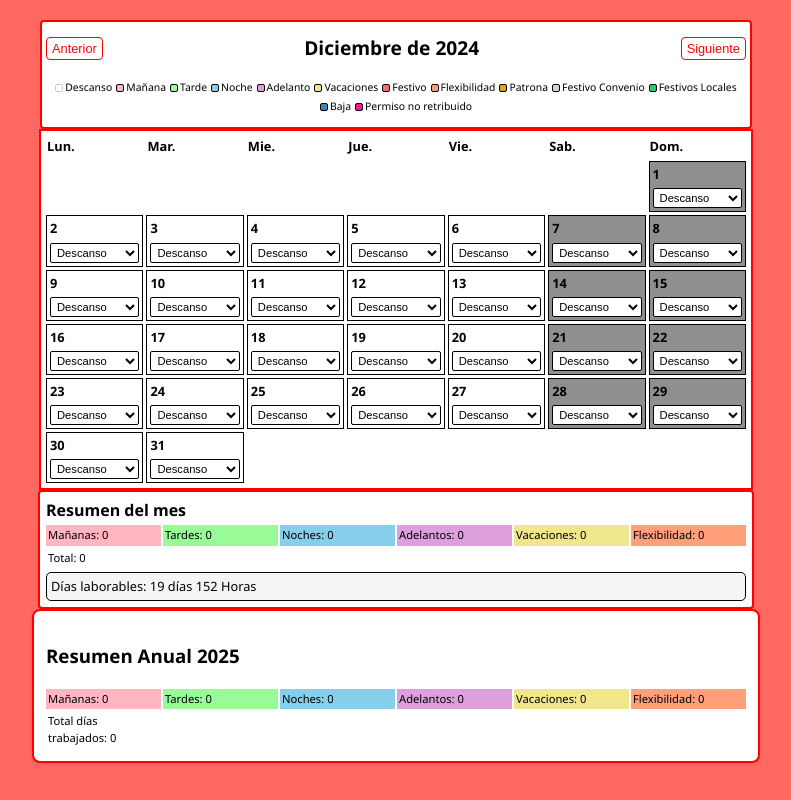
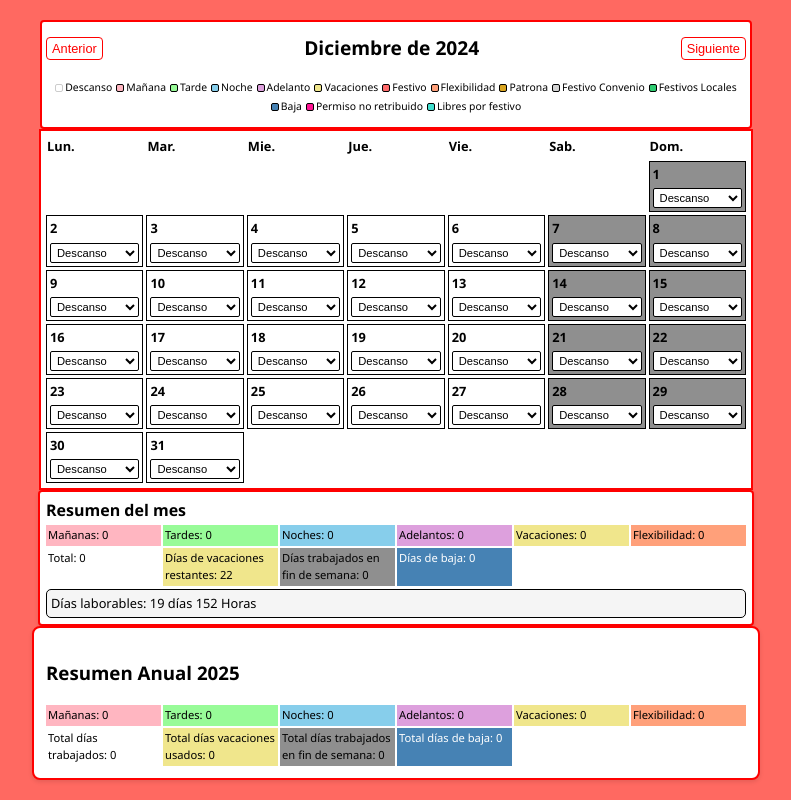
Before and after one commit to Jonh19800208/Calendario-iOS, a plain HTML site: page index.html in a window 1280 px wide. Both pictures are taken after a click on the button "Anterior". Shown: the whole page, without its empty margins (244-1035 px from the left). Drawn offline with Linux system fonts and the light colour scheme.

Commit message:
Add files via upload

```diff
--- a/index.html
+++ b/index.html
@@ -17,6 +17,7 @@
       --festivo-convenio: #D3D3D3;
       --turno-b: #4682B4;
       --turno-pnr: #FF1493;
+      --turno-lpf: #40E0D0;
     }
 
     body {
@@ -170,6 +171,7 @@
     .turno-select option[value="FL"] { background-color: var(--turno-fl); }
     .turno-select option[value="B"] { background-color: var(--turno-b); color: white; }
     .turno-select option[value="PNR"] { background-color: var(--turno-pnr); color: white; }
+    .turno-select option[value="LPF"] { background-color: var(--turno-lpf); }
 
     .day-content {
       padding: 1px;
@@ -186,6 +188,7 @@
     .turno-fl { background-color: var(--turno-fl); }
     .turno-b { background-color: var(--turno-b); color: white; }
     .turno-pnr { background-color: var(--turno-pnr); color: white; }
+    .turno-lpf { background-color: var(--turno-lpf); }
 
     .summary {
       background-color: white;
@@ -215,6 +218,10 @@
       padding: 2px;
       font-size: 0.7rem;
       font-weight: 500;
+    }
+
+    .vacation-count {
+      background-color: #F0E68C !important;  /* Light khaki yellow */
     }
 
     .annual-summary {
@@ -248,37 +255,6 @@
       margin: 0.5rem 0;
     }
   </style>
-  <script>
-    // ... [Todo el código original del script] ...
-
-    // ========== AÑADE ESTAS 3 FUNCIONES AL FINAL DEL SCRIPT ==========
-    function initializeStorage() {
-        for (let month = 0; month < 12; month++) {
-            const lastDay = new Date(2025, month + 1, 0).getDate();
-            for (let day = 1; day <= lastDay; day++) {
-                const fecha = `2025-${String(month + 1).padStart(2, '0')}-${String(day).padStart(2, '0')}`;
-                if (!localStorage.getItem(fecha)) {
-                    localStorage.setItem(fecha, '');
-                }
-            }
-        }
-    }
-
-    function resetStorage() {
-        if (confirm("¿Borrar todos los turnos asignados?")) {
-            localStorage.clear();
-            initializeStorage();
-            renderCalendar();
-            alert("¡Calendario reiniciado!");
-        }
-    }
-
-    // Inicializar al cargar la página
-    window.addEventListener('DOMContentLoaded', () => {
-        initializeStorage();
-        renderCalendar();
-    });
-</script>
 
   <div class="controls">
     <div class="month-nav">
@@ -340,6 +316,10 @@
         <div class="legend-color" style="background-color: var(--turno-pnr)"></div>
         <span>Permiso no retribuido</span>
       </div>
+      <div class="legend-item">
+        <div class="legend-color" style="background-color: var(--turno-lpf)"></div>
+        <span>Libres por festivo</span>
+      </div>
     </div>
   </div>
 
@@ -354,6 +334,9 @@
       <div class="summary-item turno-v" id="count-v">Vacaciones: 0</div>
       <div class="summary-item turno-fl" id="count-fl">Flexibilidad: 0</div>
       <div class="summary-item" id="count-total">Total: 0</div>
+      <div class="summary-item vacation-count" id="vacation-days">Días de vacaciones restantes: 22</div>
+      <div class="summary-item" id="weekend-days" style="background-color: #8f8f8f">Días trabajados en fin de semana: 0</div>
+      <div class="summary-item turno-b" id="count-b">Días de baja: 0</div>
     </div>
     <div id="workDaysInfo" class="work-days-info"></div>
   </div>
@@ -368,6 +351,9 @@
       <div class="summary-item turno-v" id="annual-v">Vacaciones: 0</div>
       <div class="summary-item turno-fl" id="annual-fl">Flexibilidad: 0</div>
       <div class="summary-item" id="annual-total">Total días trabajados: 0</div>
+      <div class="summary-item vacation-count" id="annual-vacation-days">Total días vacaciones usados: 0</div>
+      <div class="summary-item" id="annual-weekend-days" style="background-color: #8f8f8f">Total días trabajados en fin de semana: 0</div>
+      <div class="summary-item turno-b" id="annual-b">Total días de baja: 0</div>
     </div>
   </div>
 
@@ -387,7 +373,8 @@
       'F': 'Festivo',
       'FL': 'Flexibilidad',
       'B': 'Baja',
-      'PNR': 'Permiso no retribuido'
+      'PNR': 'Permiso no retribuido',
+      'LPF': 'Libres por festivo'
     };
     const diasSemana = ['Lun.', 'Mar.', 'Mie.', 'Jue.', 'Vie.', 'Sab.', 'Dom.'];
     const monthlyWorkDays = {
@@ -452,25 +439,57 @@
         'V': 0,
         'FL': 0,
         'B': 0,
-        'PNR': 0
+        'PNR': 0,
+        'LPF': 0
       };
+
+      let weekendDays = 0;
+
       for (let day = 1; day <= 31; day++) {
+        const date = new Date(year, month, day);
+        if (date.getMonth() === month) {
           const fecha = `${year}-${String(month + 1).padStart(2, '0')}-${String(day).padStart(2, '0')}`;
           const turno = localStorage.getItem(fecha);
+
+          const isWeekend = [0, 6].includes(date.getDay());
+          if (isWeekend && turno && turno !== '' && turno !== 'V' && turno !== 'B' && turno !== 'LPF') {
+            weekendDays++;
+          }
+
           if (turno && counts.hasOwnProperty(turno)) {
             counts[turno]++;
           }
         }
+      }
+
       document.getElementById('count-m').textContent = `Mañanas: ${counts['M']}`;
       document.getElementById('count-t').textContent = `Tardes: ${counts['T']}`;
       document.getElementById('count-n').textContent = `Noches: ${counts['N']}`;
       document.getElementById('count-a').textContent = `Adelantos: ${counts['A']}`;
       document.getElementById('count-v').textContent = `Vacaciones: ${counts['V']}`;
       document.getElementById('count-fl').textContent = `Flexibilidad: ${counts['FL']}`;
+      document.getElementById('count-b').textContent = `Días de baja: ${counts['B']}`;
+      document.getElementById('weekend-days').textContent = `Días trabajados en fin de semana: ${weekendDays}`;
+
       const total = Object.entries(counts).reduce((sum, [key, count]) => {
-        return (key !== 'B' && key !== 'PNR') ? sum + count : sum;
+        return (key !== 'B' && key !== 'LPF') ? sum + count : sum;
       }, 0);
+
       document.getElementById('count-total').textContent = `Total: ${total}`;
+
+      let totalVacationDaysUsed = 0;
+      for (let m = 0; m <= month; m++) {
+        for (let day = 1; day <= 31; day++) {
+          const fecha = `${year}-${String(m + 1).padStart(2, '0')}-${String(day).padStart(2, '0')}`;
+          const turno = localStorage.getItem(fecha);
+          if (turno === 'V') {
+            totalVacationDaysUsed++;
+          }
+        }
+      }
+      const remainingVacationDays = 22 - totalVacationDaysUsed;
+      document.getElementById('vacation-days').textContent = `Días de vacaciones restantes: ${remainingVacationDays}`;
+
       const annualSummary = document.getElementById('annual-summary');
       annualSummary.classList.toggle('visible', month === 11);
       if (month === 11) {
@@ -487,27 +506,46 @@
         'V': 0,
         'FL': 0,
         'B': 0,
-        'PNR': 0
+        'PNR': 0,
+        'LPF': 0
       };
+
+      let totalWeekendDays = 0;
+
       for (let month = 0; month < 12; month++) {
         for (let day = 1; day <= 31; day++) {
+          const date = new Date(2025, month, day);
+          if (date.getMonth() === month) {
             const fecha = `2025-${String(month + 1).padStart(2, '0')}-${String(day).padStart(2, '0')}`;
             const turno = localStorage.getItem(fecha);
+
+            const isWeekend = [0, 6].includes(date.getDay());
+            if (isWeekend && turno && turno !== '' && turno !== 'V' && turno !== 'B' && turno !== 'LPF') {
+              totalWeekendDays++;
+            }
+
             if (turno && counts.hasOwnProperty(turno)) {
               counts[turno]++;
             }
           }
         }
+      }
+
       document.getElementById('annual-m').textContent = `Mañanas: ${counts['M']}`;
       document.getElementById('annual-t').textContent = `Tardes: ${counts['T']}`;
       document.getElementById('annual-n').textContent = `Noches: ${counts['N']}`;
       document.getElementById('annual-a').textContent = `Adelantos: ${counts['A']}`;
       document.getElementById('annual-v').textContent = `Vacaciones: ${counts['V']}`;
       document.getElementById('annual-fl').textContent = `Flexibilidad: ${counts['FL']}`;
+      document.getElementById('annual-b').textContent = `Total días de baja: ${counts['B']}`;
+      document.getElementById('annual-weekend-days').textContent = `Total días trabajados en fin de semana: ${totalWeekendDays}`;
+
       const total = Object.entries(counts).reduce((sum, [key, count]) => {
-        return (key !== 'B' && key !== 'PNR') ? sum + count : sum;
+        return (key !== 'B' && key !== 'LPF') ? sum + count : sum;
       }, 0);
+
       document.getElementById('annual-total').textContent = `Total días trabajados: ${total}`;
+      document.getElementById('annual-vacation-days').textContent = `Total días vacaciones usados: ${counts['V']}`;
     }
 
     function getTurnoColor(turno) {
@@ -521,7 +559,8 @@
         'F': 'var(--festivo)',
         'FL': 'var(--turno-fl)',
         'B': 'var(--turno-b)',
-        'PNR': 'var(--turno-pnr)'
+        'PNR': 'var(--turno-pnr)',
+        'LPF': 'var(--turno-lpf)'
       };
       return colors[turno] || 'white';
     }
@@ -598,6 +637,7 @@
               <option value="FL" ${savedTurno === 'FL' ? 'selected' : ''}>Flexibilidad</option>
               <option value="B" ${savedTurno === 'B' ? 'selected' : ''}>Baja</option>
               <option value="PNR" ${savedTurno === 'PNR' ? 'selected' : ''}>Permiso no retribuido</option>
+              <option value="LPF" ${savedTurno === 'LPF' ? 'selected' : ''}>Libres por festivo</option>
             </select>
           </div>
         `;
```
Lines whose indentation alone changed are shown as unchanged.
